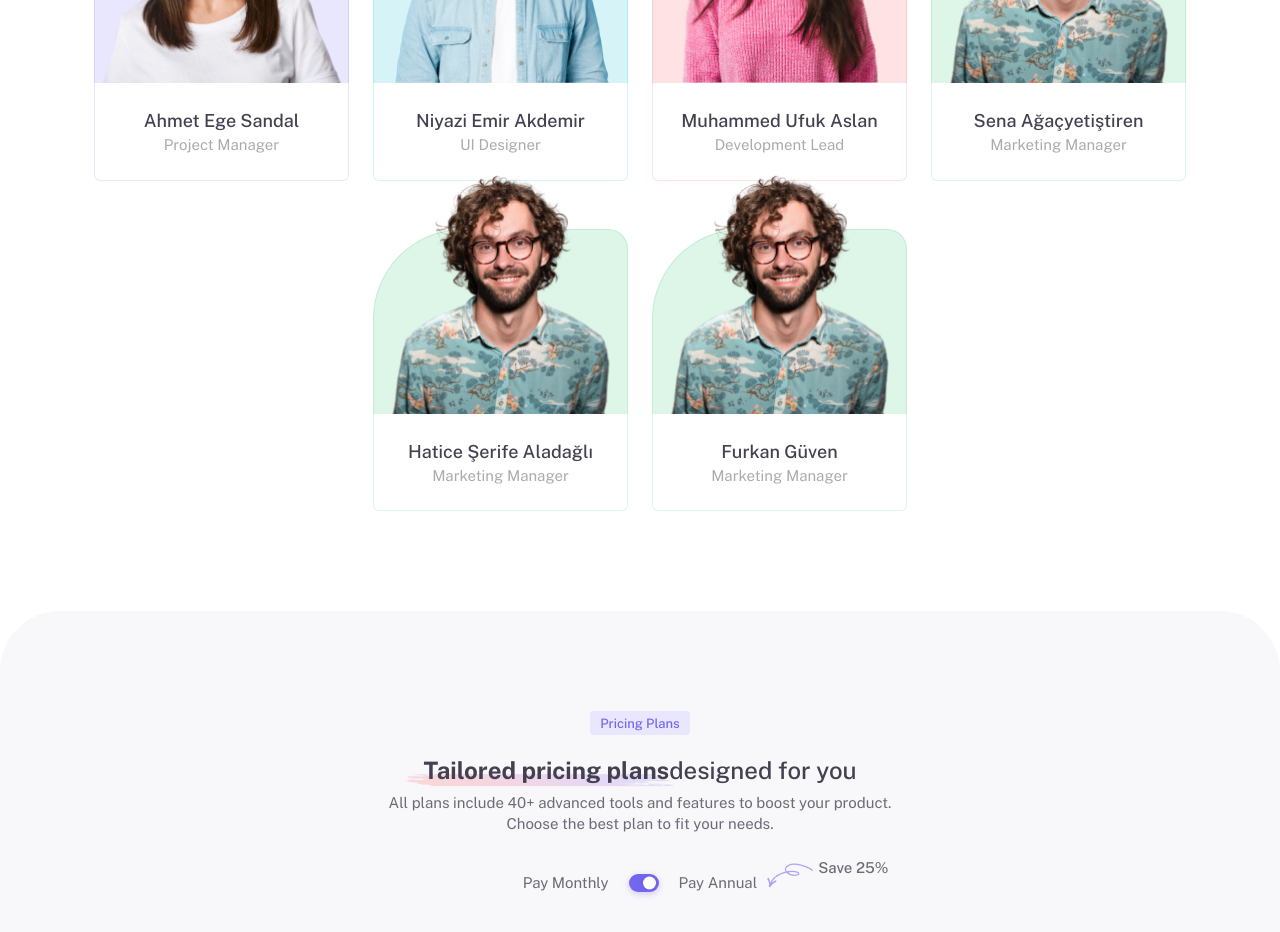
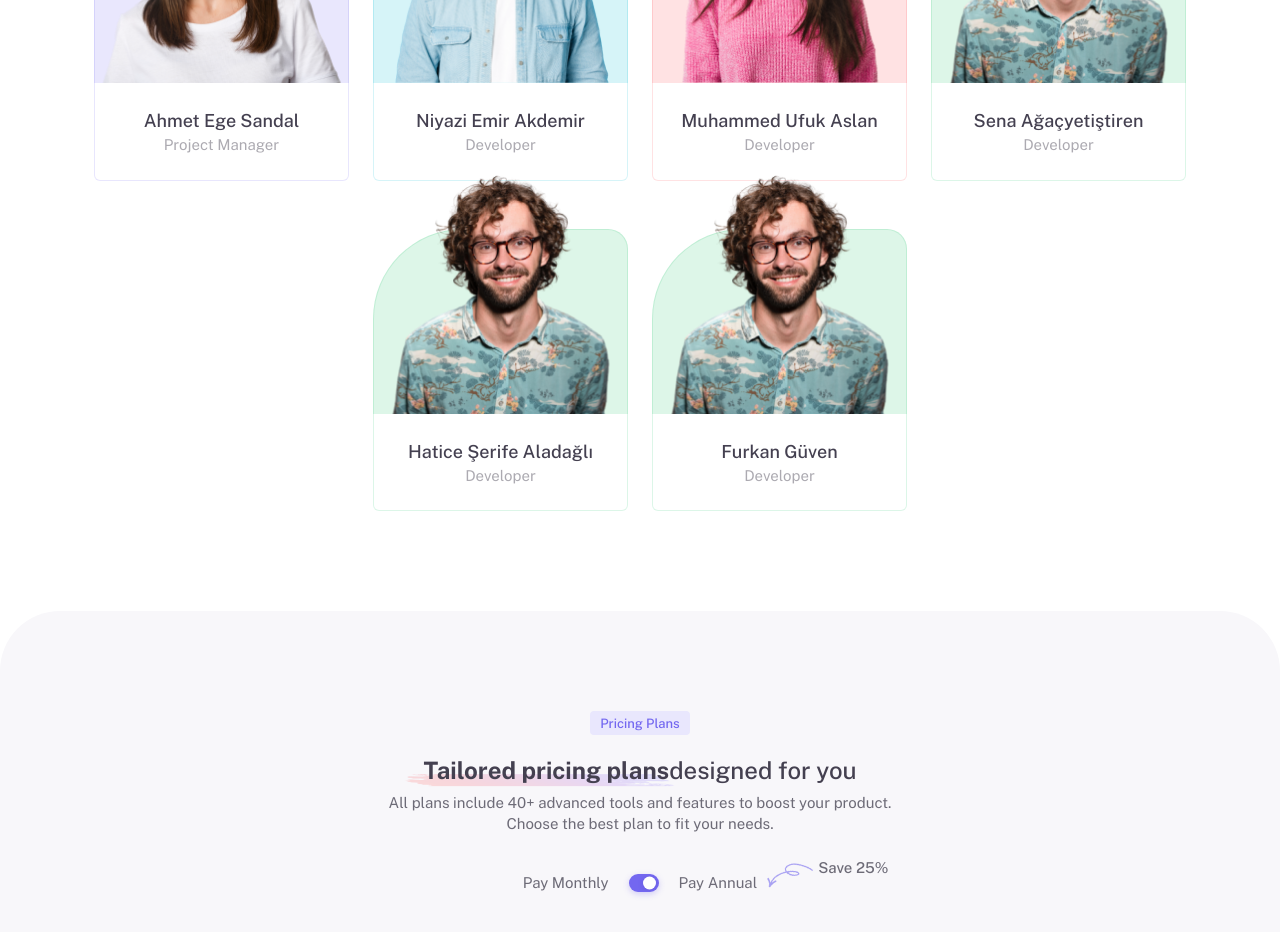
Before and after one commit to ahmetegesandal/mentorum, a Next.js app: page / in a window 1280 px wide. Shown: the part 3860-4792 px from the top of the page. Built offline with nearby package versions, Linux system fonts and the light colour scheme; a web font is replaced by a local one.

Commit message:
genel fix

```diff
--- a/pages/index.js
+++ b/pages/index.js
@@ -517,7 +517,7 @@ const Home = () => {
                                     </div>
                                     <div className="card-body border border-top-0 border-label-info text-center">
                                         <h5 className="card-title mb-0">Niyazi Emir Akdemir</h5>
-                                        <p className="text-muted mb-0">UI Designer</p>
+                                        <p className="text-muted mb-0">Developer</p>
                                     </div>
                                 </div>
                             </div>
@@ -532,7 +532,7 @@ const Home = () => {
                                     </div>
                                     <div className="card-body border border-top-0 border-label-danger text-center">
                                         <h5 className="card-title mb-0">Muhammed Ufuk Aslan</h5>
-                                        <p className="text-muted mb-0">Development Lead</p>
+                                        <p className="text-muted mb-0">Developer</p>
                                     </div>
                                 </div>
                             </div>
@@ -547,7 +547,7 @@ const Home = () => {
                                     </div>
                                     <div className="card-body border border-top-0 border-label-success text-center">
                                         <h5 className="card-title mb-0">Sena Ağaçyetiştiren</h5>
-                                        <p className="text-muted mb-0">Marketing Manager</p>
+                                        <p className="text-muted mb-0">Developer</p>
                                     </div>
                                 </div>
                             </div>
@@ -562,7 +562,7 @@ const Home = () => {
                                     </div>
                                     <div className="card-body border border-top-0 border-label-success text-center">
                                         <h5 className="card-title mb-0">Hatice Şerife Aladağlı</h5>
-                                        <p className="text-muted mb-0">Marketing Manager</p>
+                                        <p className="text-muted mb-0">Developer</p>
                                     </div>
                                 </div>
                             </div>
@@ -577,7 +577,7 @@ const Home = () => {
                                     </div>
                                     <div className="card-body border border-top-0 border-label-success text-center">
                                         <h5 className="card-title mb-0">Furkan Güven</h5>
-                                        <p className="text-muted mb-0">Marketing Manager</p>
+                                        <p className="text-muted mb-0">Developer</p>
                                     </div>
                                 </div>
                             </div>
```
Also changed, not shown: components/DataTable.js (+2 -6 lines).
